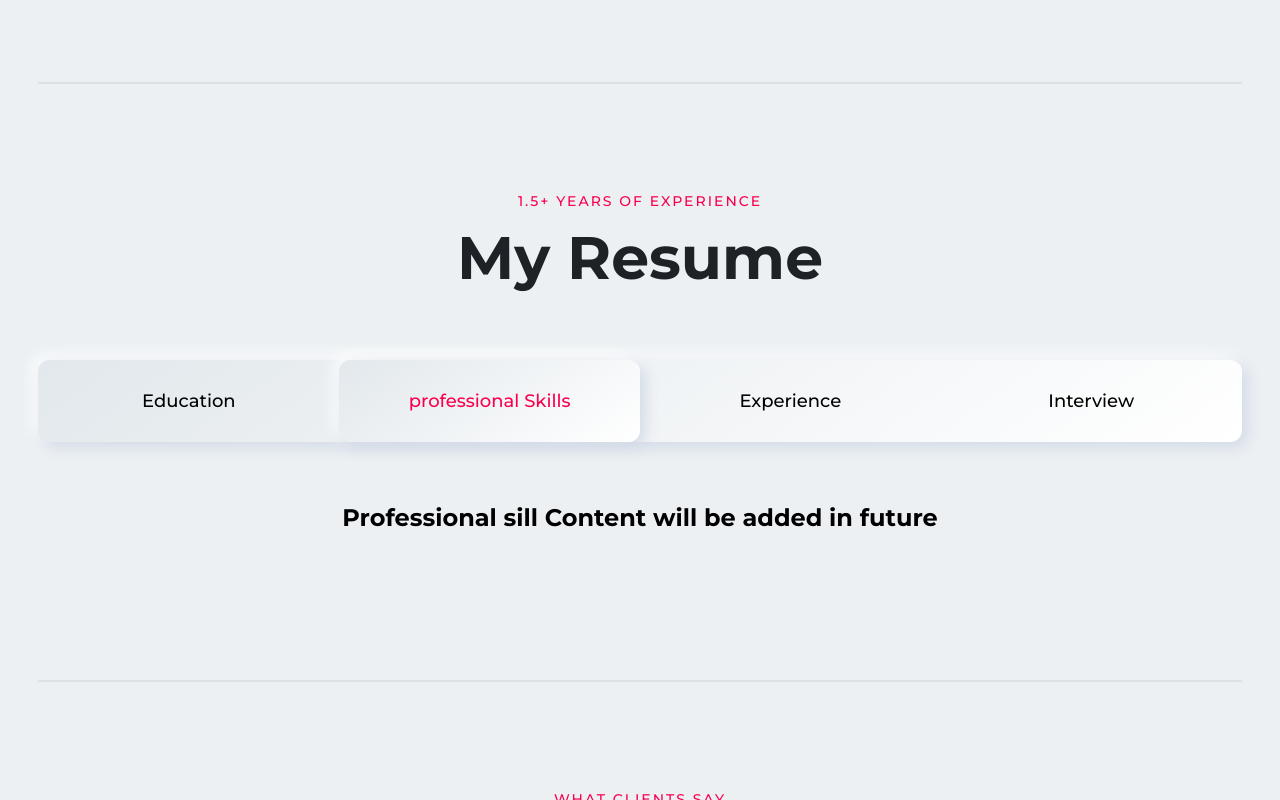
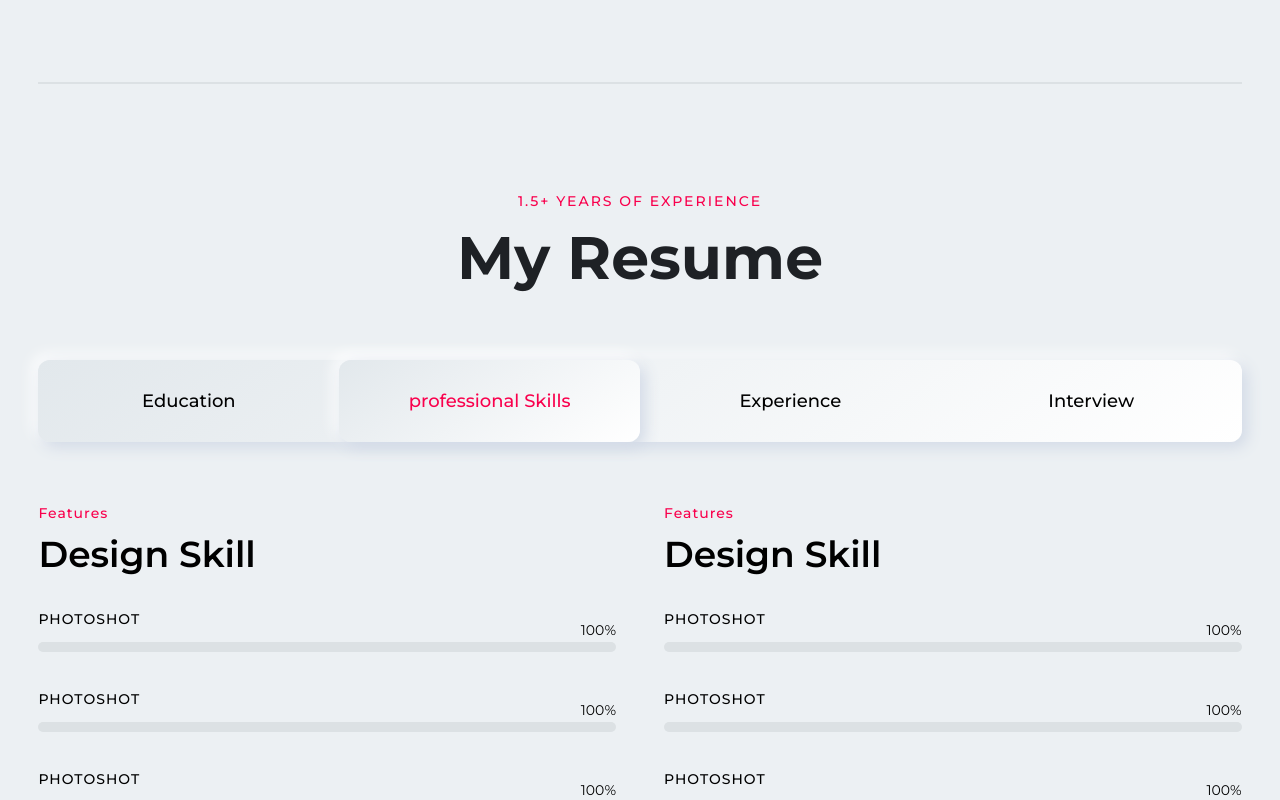
Before and after one commit to Shiv1516/Portfolio, a React (Create React App) app: page / in a window 1280 px wide. Both pictures are taken after a click on the item "professional Skills". Shown: the part 2571-3371 px from the top of the page. Built offline with nearby package versions, Linux system fonts and the light colour scheme.

Commit message:
testimonial updated

```diff
--- a/src/App.css
+++ b/src/App.css
@@ -310,6 +310,9 @@ table {
 }
 .bg3 {
   background: #fff;
+}
+.bg4 {
+  background-color: #dce1e4;
 }
 
 .bg-grdnt-01 {
@@ -710,6 +713,9 @@ table {
 .pla {
   padding-left: auto;
 }
+.p3 {
+  padding: 3px;
+}
 .p6 {
   padding: 6px;
 }
@@ -894,6 +900,9 @@ table {
 .brd2 {
   border: 2px solid #dadada;
 }
+.brd3 {
+  border: 3px solid #dce1e4;
+}
 .brd-b1 {
   border-bottom: 2px solid #dce1e4;
 }
@@ -954,6 +963,9 @@ table {
 .w-m48 {
   min-width: 48px;
   max-width: 48px;
+}
+.h10 {
+  height: 10px;
 }
 .h18 {
   height: 18px;
@@ -1036,6 +1048,10 @@ table {
   box-shadow: 5px 5px 15px #d1d9e6, -5px -5px 15px #ffffff;
   background: linear-gradient(145deg, #e2e8ec, #ffffff);
 }
+.bg-bs-02 {
+  background: linear-gradient(145deg, #fff 0%, #ff014f 100%);
+}
+
 .talk-btn:hover,
 .features-card:hover,
 .social-icon:hover,
@@ -1182,3 +1198,7 @@ table {
 .education-card:hover:after {
   background: #fe024e;
 }
+
+.skill-percentage {
+  top: 28%;
+}
--- a/src/components/Resume.js
+++ b/src/components/Resume.js
@@ -192,8 +192,83 @@ const Resume = () => {
           </div>
         )}
         {activeresume === "professional-skills" && (
-          <div className="professional-details ptb40 fs24 fw7">
-            Professional sill Content will be added in future
+          <div className="education-details ptb40 tal df fww">
+            <div className="education-cards-box flx50">
+              <div className="education-inner-card mr24">
+                <p className="education-detail-year fc3 fw5 ls1 fs14 mb16">
+                  Features
+                </p>
+                <h3 className="education-detail-heading fs36 fw6 mb40">
+                  Design Skill
+                </h3>
+                <div className="skills-name-list mb40 pr">
+                  <h4 className="skills-name mb16 fs14 ttu ls1 fw5">
+                    Photoshot
+                  </h4>
+                  <div className="skill-percent h10 df bg4 br12"></div>
+                  <span className="skill-percentage pa fs14 r0">100%</span>
+                </div>
+                <div className="skills-name-list mb40 pr">
+                  <h4 className="skills-name mb16 fs14 ttu ls1 fw5">
+                    Photoshot
+                  </h4>
+                  <div className="skill-percent h10 df bg4 br12"></div>
+                  <span className="skill-percentage pa fs14 r0">100%</span>
+                </div>
+                <div className="skills-name-list mb40 pr">
+                  <h4 className="skills-name mb16 fs14 ttu ls1 fw5">
+                    Photoshot
+                  </h4>
+                  <div className="skill-percent h10 df bg4 br12"></div>
+                  <span className="skill-percentage pa fs14 r0">100%</span>
+                </div>
+                <div className="skills-name-list mb40 pr">
+                  <h4 className="skills-name mb16 fs14 ttu ls1 fw5">
+                    Photoshot
+                  </h4>
+                  <div className="skill-percent h10 df bg4 br12"></div>
+                  <span className="skill-percentage pa fs14 r0">100%</span>
+                </div>
+              </div>
+            </div>
+            <div className="education-cards-box flx50">
+              <div className="education-inner-card ml24">
+                <p className="education-detail-year fc3 fw5 ls1 fs14 mb16">
+                  Features
+                </p>
+                <h3 className="education-detail-heading fs36 fw6 mb40">
+                  Design Skill
+                </h3>
+                <div className="skills-name-list mb40 pr">
+                  <h4 className="skills-name mb16 fs14 ttu ls1 fw5">
+                    Photoshot
+                  </h4>
+                  <div className="skill-percent h10 df bg4 br12"></div>
+                  <span className="skill-percentage pa fs14 r0">100%</span>
+                </div>
+                <div className="skills-name-list mb40 pr">
+                  <h4 className="skills-name mb16 fs14 ttu ls1 fw5">
+                    Photoshot
+                  </h4>
+                  <div className="skill-percent h10 df bg4 br12"></div>
+                  <span className="skill-percentage pa fs14 r0">100%</span>
+                </div>
+                <div className="skills-name-list mb40 pr">
+                  <h4 className="skills-name mb16 fs14 ttu ls1 fw5">
+                    Photoshot
+                  </h4>
+                  <div className="skill-percent h10 df bg4 br12"></div>
+                  <span className="skill-percentage pa fs14 r0">100%</span>
+                </div>
+                <div className="skills-name-list mb40 pr">
+                  <h4 className="skills-name mb16 fs14 ttu ls1 fw5">
+                    Photoshot
+                  </h4>
+                  <div className="skill-percent h10 df bg4 br12"></div>
+                  <span className="skill-percentage pa fs14 r0">100%</span>
+                </div>
+              </div>
+            </div>
           </div>
         )}
         {activeresume === "experience" && (
```
